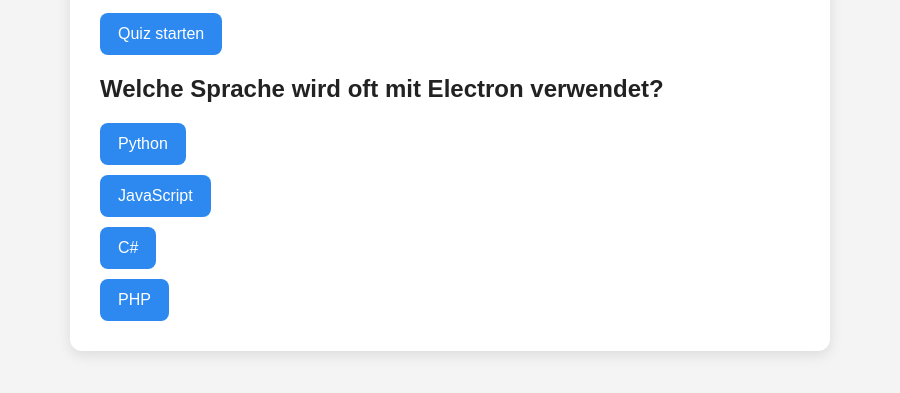
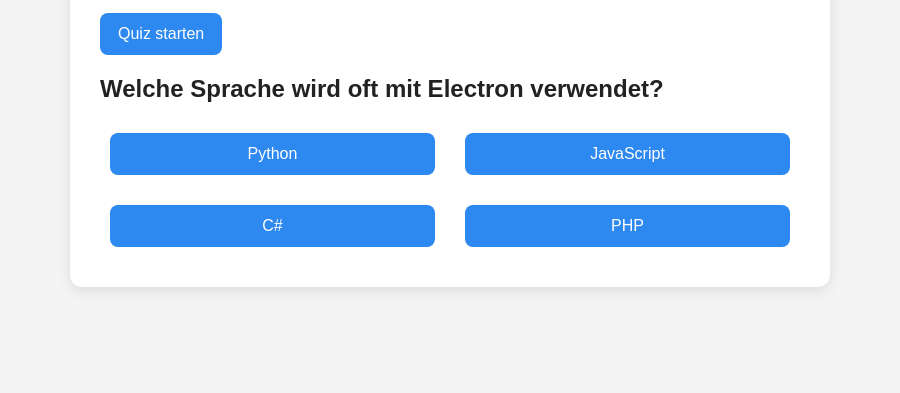
Before and after one commit to Schubbii/Quiz-App, an Electron app: page src/index.html in a window 900 px wide. Both pictures are taken after a click on the button "Quiz starten". Shown: the part 169-562 px from the top of the page. Drawn offline with Linux system fonts and the light colour scheme.

Commit message:
fixed questions positioning

```diff
--- a/src/renderer.js
+++ b/src/renderer.js
@@ -24,14 +24,13 @@
   currentQuestion.answers.forEach(answer => {
     const button = document.createElement("button");
     button.textContent = answer;
-    button.style.display = "block";
-    button.style.marginTop = "10px";
+    button.classList.add("answer-btn");
 
     button.addEventListener("click", () => {
       if (answer === currentQuestion.correct) {
-        alert("Richtig!");
+        button.style.backgroundColor = "green";
       } else {
-        alert("Falsch!");
+        button.style.backgroundColor = "red";
       }
     });
 
--- a/src/styles.css
+++ b/src/styles.css
@@ -32,6 +32,17 @@
   opacity: 0.9;
 }
 
+.answer-btn {
+  display: block;
+  margin: 10px;
+}
+
+#answers {
+  display: grid;
+  grid-template-columns: repeat(2, 1fr);
+  gap: 10px;
+}
+
 .hidden {
   display: none;
 }
```
Also changed, not shown: src/index.html (+1 -0 lines).
